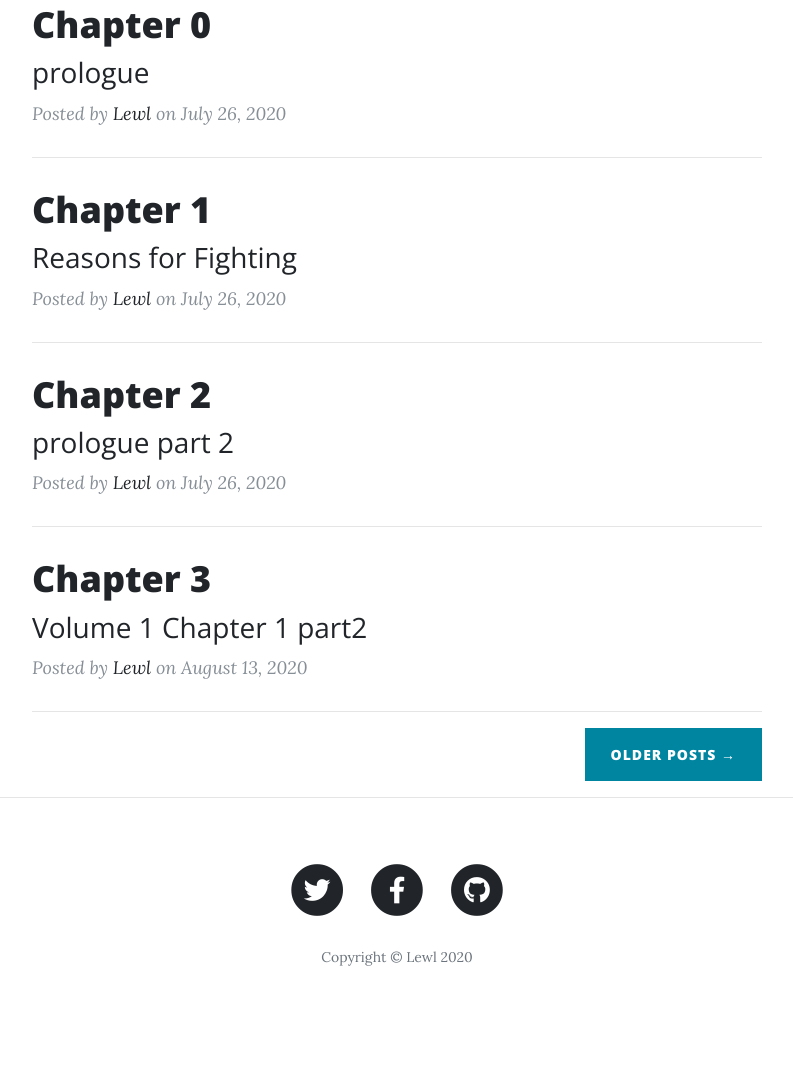
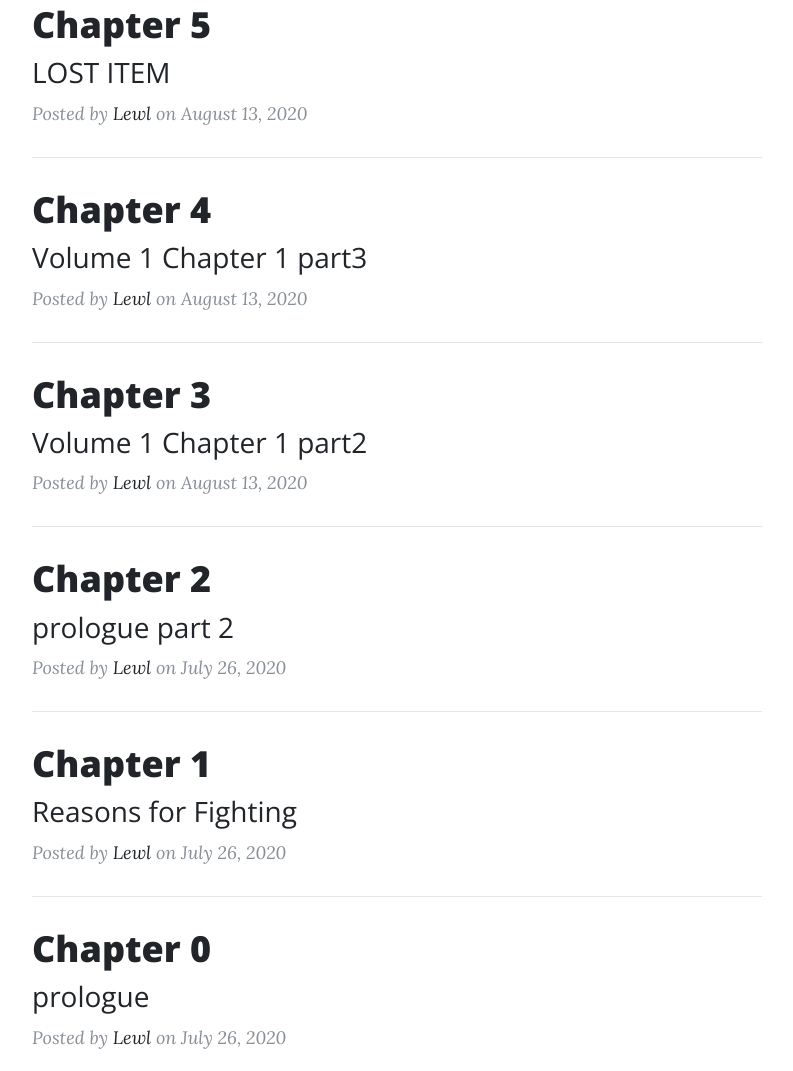
Before and after one commit to LewlShadow/TWOGTM, a website: page web_novel/TWOGTM/index.html in a window 1280 px wide. Shown: the part 581-1652 px from the top of the page, without its empty margins (243-1036 px from the left). Before the commit the page ends 1614 px from the top, so only its background shows below. Drawn offline with nearby package versions, Linux system fonts and the light colour scheme.

Commit message:
Update searching and chapter 3,4,5

```diff
--- a/web_novel/TWOGTM/index.html
+++ b/web_novel/TWOGTM/index.html
@@ -96,34 +96,52 @@
   <div class="container">
     <div class="row">
       <div class="col-lg-8 col-md-10 mx-auto">
+
         <div class="post-preview">
-          <a href="./chapter/chapter_0.html">
+          <a href="chapter/chapter_5.html">
             <h2 class="post-title">
-              Chapter 0
+              Chapter 5
             </h2>
             <h3 class="post-subtitle">
-              prologue
+              LOST ITEM
             </h3>
           </a>
           <p class="post-meta">Posted by
             <a href="#">Lewl</a>
-            on July 26, 2020</p>
+            on August 13, 2020</p>
         </div>
         <hr>
+
         <div class="post-preview">
-          <a href="./chapter/chapter_1.html">
+          <a href="chapter/chapter_4.html">
             <h2 class="post-title">
-              Chapter 1
+              Chapter 4
             </h2>
             <h3 class="post-subtitle">
-              Reasons for Fighting
+              Volume 1 Chapter 1 part3
             </h3>
           </a>
           <p class="post-meta">Posted by
             <a href="#">Lewl</a>
-            on July 26, 2020</p>
+            on August 13, 2020</p>
         </div>
         <hr>
+
+        <div class="post-preview">
+          <a href="chapter/chapter_3.html">
+            <h2 class="post-title">
+              Chapter 3
+            </h2>
+            <h3 class="post-subtitle">
+              Volume 1 Chapter 1 part2
+            </h3>
+          </a>
+          <p class="post-meta">Posted by
+            <a href="#">Lewl</a>
+            on August 13, 2020</p>
+        </div>
+        <hr>
+
         <div class="post-preview">
           <a href="./chapter/chapter_2.html">
             <h2 class="post-title">
@@ -139,19 +157,34 @@
         </div>
         <hr>
 
-
         <div class="post-preview">
-          <a href="chapter/chapter_3.html">
+          <a href="./chapter/chapter_1.html">
             <h2 class="post-title">
-              Chapter 3
+              Chapter 1
             </h2>
             <h3 class="post-subtitle">
-              Volume 1 Chapter 1 part2
+              Reasons for Fighting
             </h3>
           </a>
           <p class="post-meta">Posted by
             <a href="#">Lewl</a>
-            on August 13, 2020</p>
+            on July 26, 2020</p>
+        </div>
+        <hr>
+
+
+        <div class="post-preview">
+          <a href="./chapter/chapter_0.html">
+            <h2 class="post-title">
+              Chapter 0
+            </h2>
+            <h3 class="post-subtitle">
+              prologue
+            </h3>
+          </a>
+          <p class="post-meta">Posted by
+            <a href="#">Lewl</a>
+            on July 26, 2020</p>
         </div>
         <hr>
 
```
Also changed, not shown: web_novel/TWOGTM/chapter/chapter_2.html (+1 -1 lines), web_novel/TWOGTM/chapter/chapter_3.html (+1 -1 lines), web_novel/TWOGTM/chapter/chapter_4.html (+1 -1 lines).
